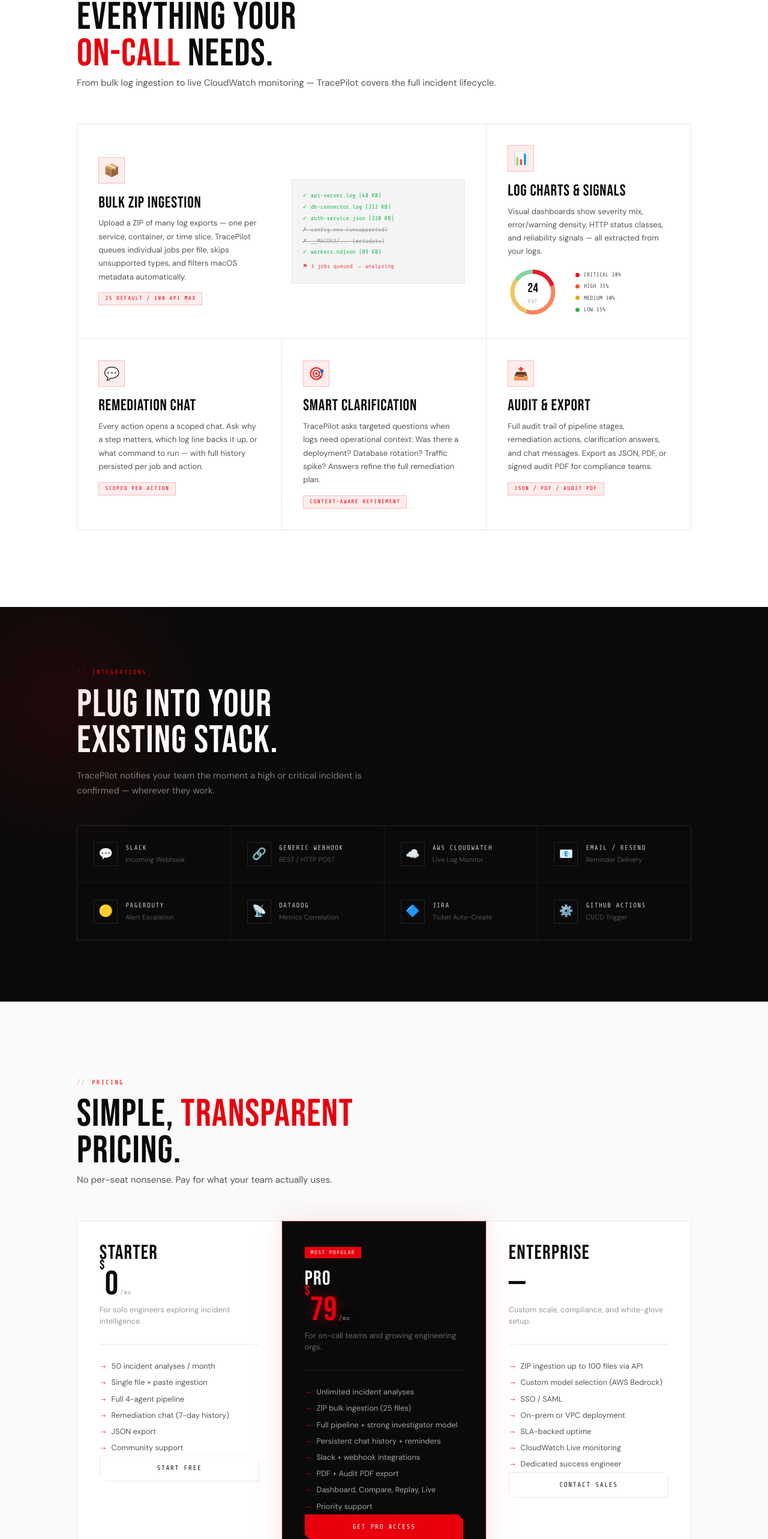
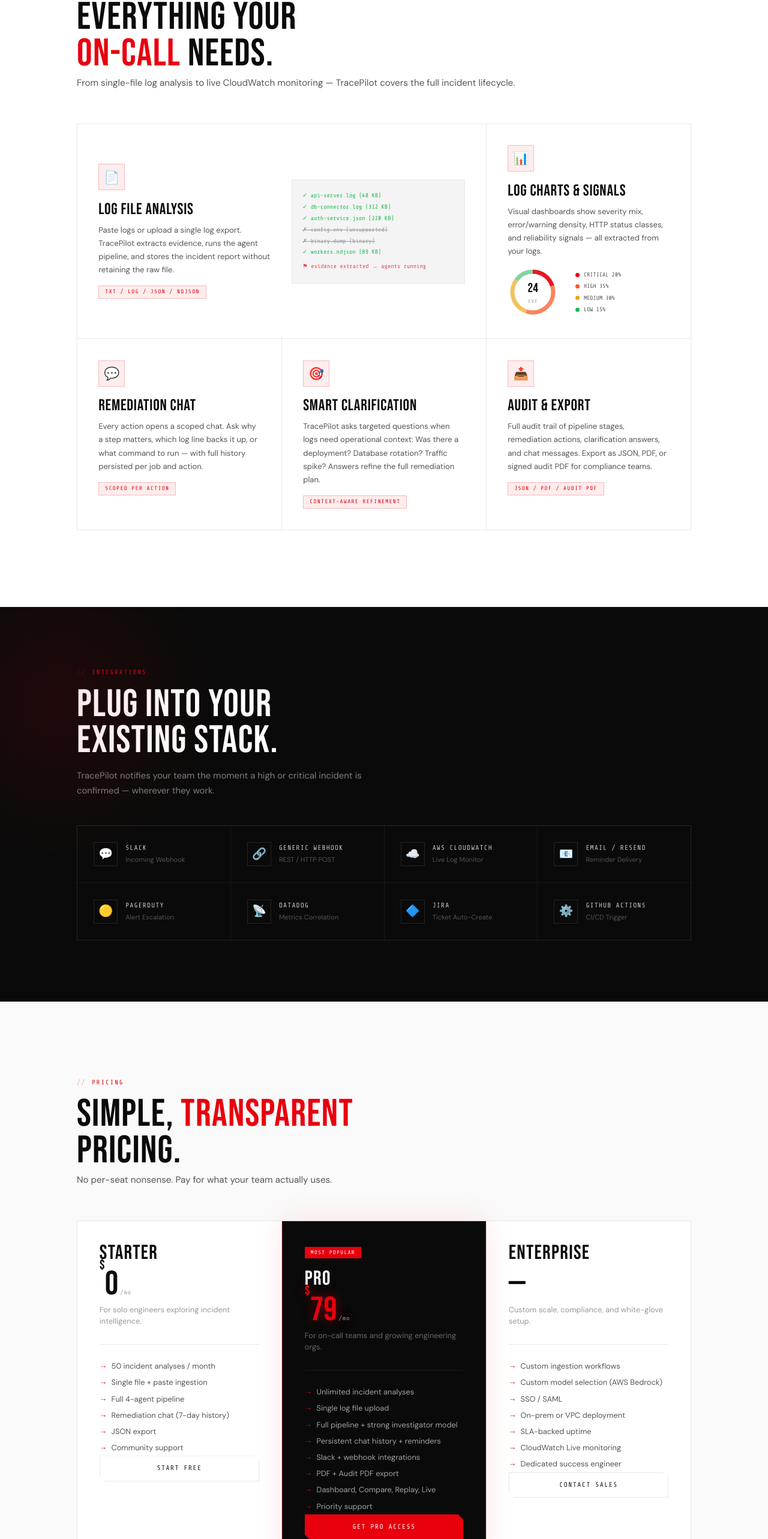
Before and after one commit to iamwales/tracepilot, a Next.js app: page / in a window 1280 px wide. Shown: the part 1857-4423 px from the top of the page at 60% size. Built offline with nearby package versions, Linux system fonts and the light colour scheme; no server answers.

Commit message:
feat: improve auth routing and landing experience

```diff
--- a/src/app/landing.css
+++ b/src/app/landing.css
@@ -248,8 +248,8 @@
 .ftitle{font-family:var(--font-display);font-size:1.65rem;letter-spacing:.03em;color:var(--black);margin-bottom:.55rem;line-height:1.1}
 .fbody{font-size:.82rem;line-height:1.7;color:var(--gray-600)}
 .ftag{display:inline-block;margin-top:.9rem;font-family:var(--font-mono);font-size:.58rem;letter-spacing:.14em;text-transform:uppercase;color:var(--red);background:var(--red-mist);padding:3px 10px;border:1px solid var(--red-border)}
-.zipvis{background:var(--gray-100);border:1px solid var(--gray-200);padding:1.1rem;font-family:var(--font-mono);font-size:.62rem;color:var(--gray-400);line-height:1.9}
-.zipvis .ok{color:#1db954}.zipvis .sk{color:var(--gray-400);text-decoration:line-through}.zipvis .al{color:rgba(232,0,13,.7)}
+.logvis{background:var(--gray-100);border:1px solid var(--gray-200);padding:1.1rem;font-family:var(--font-mono);font-size:.62rem;color:var(--gray-400);line-height:1.9}
+.logvis .ok{color:#1db954}.logvis .sk{color:var(--gray-400);text-decoration:line-through}.logvis .al{color:rgba(232,0,13,.7)}
 .sev-chart{display:flex;gap:1.8rem;align-items:center;margin-top:.9rem}
 .rw{position:relative;width:84px;height:84px;flex-shrink:0}
 .rw svg{transform:rotate(-90deg)}
--- a/src/app/page.tsx
+++ b/src/app/page.tsx
@@ -167,7 +167,7 @@ export default function TracePilotLanding() {
         </ul>
 
         <SignedOut>
-          <SignInButton mode="modal">
+          <SignInButton mode="modal" forceRedirectUrl="/dashboard">
             <button className="nav-cta">Login Access</button>
           </SignInButton>
         </SignedOut>
@@ -349,24 +349,24 @@ export default function TracePilotLanding() {
         <div className="reveal">
           <div className="stag">Capabilities</div>
           <h2>EVERYTHING YOUR<br /><em>ON-CALL</em> NEEDS.</h2>
-          <p className="sub">From bulk log ingestion to live CloudWatch monitoring — TracePilot covers the full incident lifecycle.</p>
+          <p className="sub">From single-file log analysis to live CloudWatch monitoring — TracePilot covers the full incident lifecycle.</p>
         </div>
         <div className="fgrid">
           <div className="fc lg reveal">
             <div>
-              <div className="ficon">📦</div>
-              <div className="ftitle">BULK ZIP INGESTION</div>
-              <div className="fbody">Upload a ZIP of many log exports — one per service, container, or time slice. TracePilot queues individual jobs per file, skips unsupported types, and filters macOS metadata automatically.</div>
-              <span className="ftag">25 default / 100 API max</span>
+              <div className="ficon">📄</div>
+              <div className="ftitle">LOG FILE ANALYSIS</div>
+              <div className="fbody">Paste logs or upload a single log export. TracePilot extracts evidence, runs the agent pipeline, and stores the incident report without retaining the raw file.</div>
+              <span className="ftag">TXT / LOG / JSON / NDJSON</span>
             </div>
-            <div className="zipvis">
+            <div className="logvis">
               <div className="ok">✓ api-server.log (48 KB)</div>
               <div className="ok">✓ db-connector.log (312 KB)</div>
               <div className="ok">✓ auth-service.json (220 KB)</div>
               <div className="sk">✗ config.env (unsupported)</div>
-              <div className="sk">✗ __MACOSX/... (metadata)</div>
+              <div className="sk">✗ binary.dump (binary)</div>
               <div className="ok">✓ workers.ndjson (89 KB)</div>
-              <div style={{ marginTop: '5px' }} className="al">⚑ 3 jobs queued → analyzing</div>
+              <div style={{ marginTop: '5px' }} className="al">⚑ evidence extracted → agents running</div>
             </div>
           </div>
           <div className="fc reveal">
@@ -466,7 +466,7 @@ export default function TracePilotLanding() {
             <div className="pdiv"></div>
             <ul className="pfts">
               <li>Unlimited incident analyses</li>
-              <li>ZIP bulk ingestion (25 files)</li>
+              <li>Single log file upload</li>
               <li>Full pipeline + strong investigator model</li>
               <li>Persistent chat history + reminders</li>
               <li>Slack + webhook integrations</li>
@@ -489,7 +489,7 @@ export default function TracePilotLanding() {
             <div className="pdesc2">Custom scale, compliance, and white-glove setup.</div>
             <div className="pdiv"></div>
             <ul className="pfts">
-              <li>ZIP ingestion up to 100 files via API</li>
+              <li>Custom ingestion workflows</li>
               <li>Custom model selection (AWS Bedrock)</li>
               <li>SSO / SAML</li>
               <li>On-prem or VPC deployment</li>
@@ -532,7 +532,7 @@ export default function TracePilotLanding() {
             <p className="fline">AI-powered incident intelligence that turns raw logs into actionable reports — in seconds, not hours.</p>
           </div>
           <div className="fcol"><h4>Product</h4><ul><li><a href="#">Analyze</a></li><li><a href="#">Dashboard</a></li><li><a href="#">Audit Trail</a></li><li><a href="#">Compare</a></li><li><a href="#">Live Monitor</a></li><li><a href="#">Replay</a></li></ul></div>
-          <div className="fcol"><h4>Developers</h4><ul><li><a href="#">API Reference</a></li><li><a href="#">Webhook Docs</a></li><li><a href="#">ZIP Format Guide</a></li><li><a href="#">Changelog</a></li><li><a href="#">Status Page</a></li></ul></div>
+          <div className="fcol"><h4>Developers</h4><ul><li><a href="#">API Reference</a></li><li><a href="#">Webhook Docs</a></li><li><a href="#">Log Format Guide</a></li><li><a href="#">Changelog</a></li><li><a href="#">Status Page</a></li></ul></div>
           <div className="fcol"><h4>Company</h4><ul><li><a href="#">About</a></li><li><a href="#">Blog</a></li><li><a href="#">Security</a></li><li><a href="#">Privacy Policy</a></li><li><a href="#">Terms</a></li></ul></div>
         </div>
         <div className="fbot">
--- a/src/components/AuthControls.tsx
+++ b/src/components/AuthControls.tsx
@@ -14,7 +14,7 @@ export function AuthControls() {
   return (
     <div className="flex items-center gap-3">
       <SignedOut>
-        <SignInButton mode="modal">
+        <SignInButton mode="modal" forceRedirectUrl="/dashboard">
           <button className="control-button">Sign in</button>
         </SignInButton>
       </SignedOut>
--- a/middleware.ts
+++ b/src/middleware.ts
@@ -1,6 +1,6 @@
 import { clerkMiddleware, createRouteMatcher } from "@clerk/nextjs/server";
 
-const isProtectedRoute = createRouteMatcher(["/dashboard(.*)", "/incidents(.*)"]);
+const isProtectedRoute = createRouteMatcher(["/dashboard(.*)", "/incidents(.*)", "/api/(.*)"]);
 
 export default clerkMiddleware(async (auth, req) => {
   if (isProtectedRoute(req)) {
```
